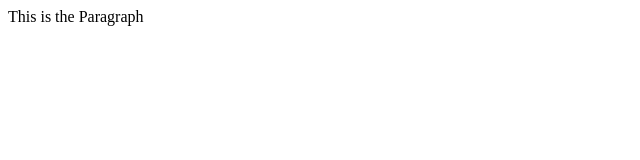
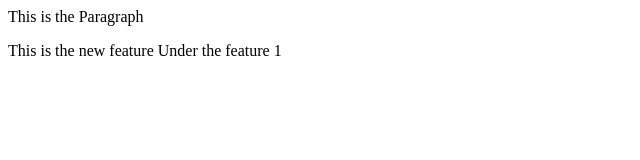
Before and after one commit to dhruvvarma23/First_Local_File, a plain HTML site: page index.html in a window 1280 px wide. Shown: the whole page, without its empty margins (0-640 px from the left). Drawn offline with Linux system fonts and the light colour scheme.

Commit message:
Checking

```diff
--- a/index.html
+++ b/index.html
@@ -1 +1,2 @@
 <p>This is the Paragraph</p>
+<p>This is the new feature Under the feature 1 </p>
```
